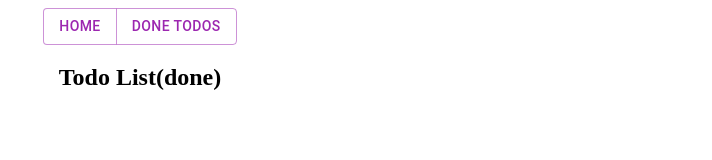
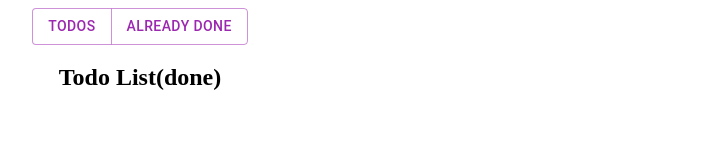
Before and after one commit to tetsugo02/TodoList, a React (Vite) app: page /DoneTodos in a window 1280 px wide. Shown: the top 160 px of the page, without its empty margins (500-1212 px from the left). Built offline with nearby package versions, Linux system fonts and the light colour scheme.

Commit message:
Nav bar変更

```diff
--- a/src/components/NavTabs.tsx
+++ b/src/components/NavTabs.tsx
@@ -21,10 +21,10 @@ const NavTabs = () => {
 		<StyledBox>
 			<ButtonGroup aria-label="nav tabs" role="navigation" color="secondary">
 				<Button component={Link} to="/">
-					Home
+					Todos
 				</Button>
 				<Button component={Link} to="/DoneTodos">
-					Done Todos
+					Already Done
 				</Button>
 			</ButtonGroup>
 		</StyledBox>
```
